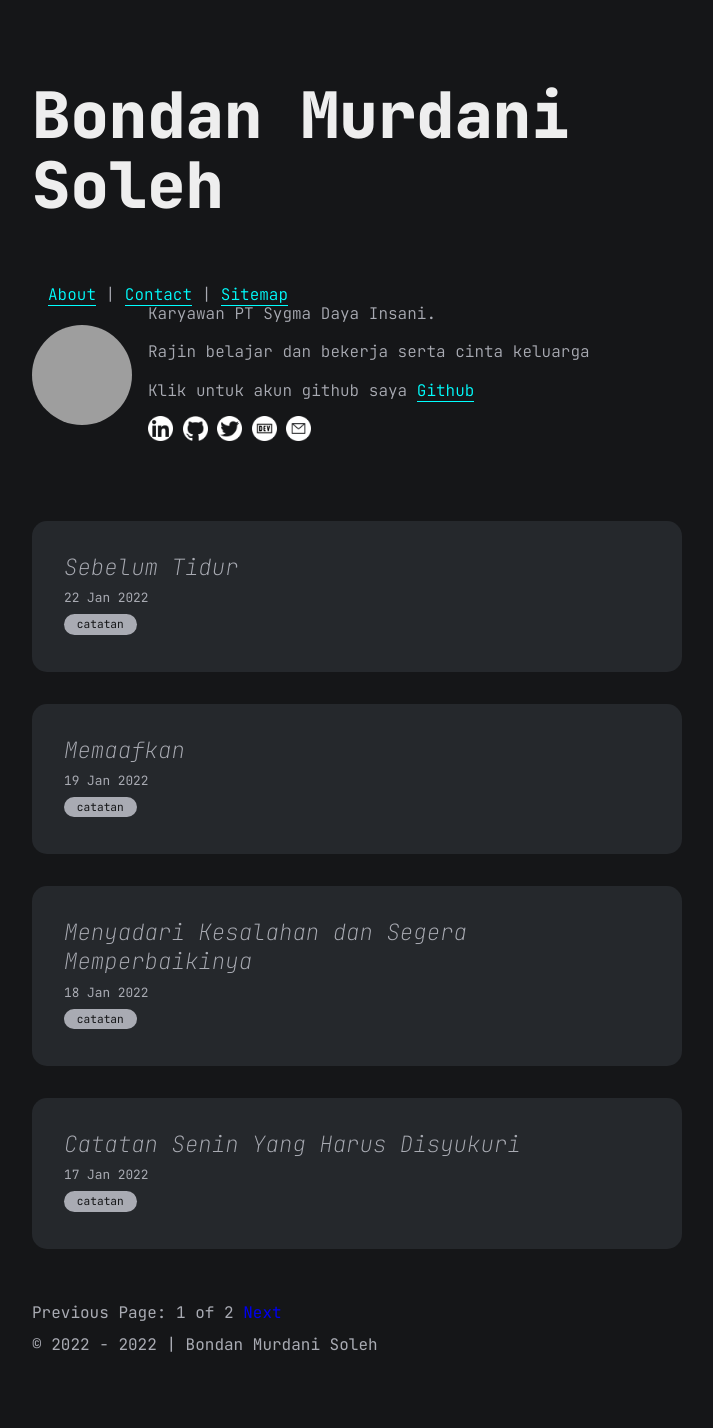
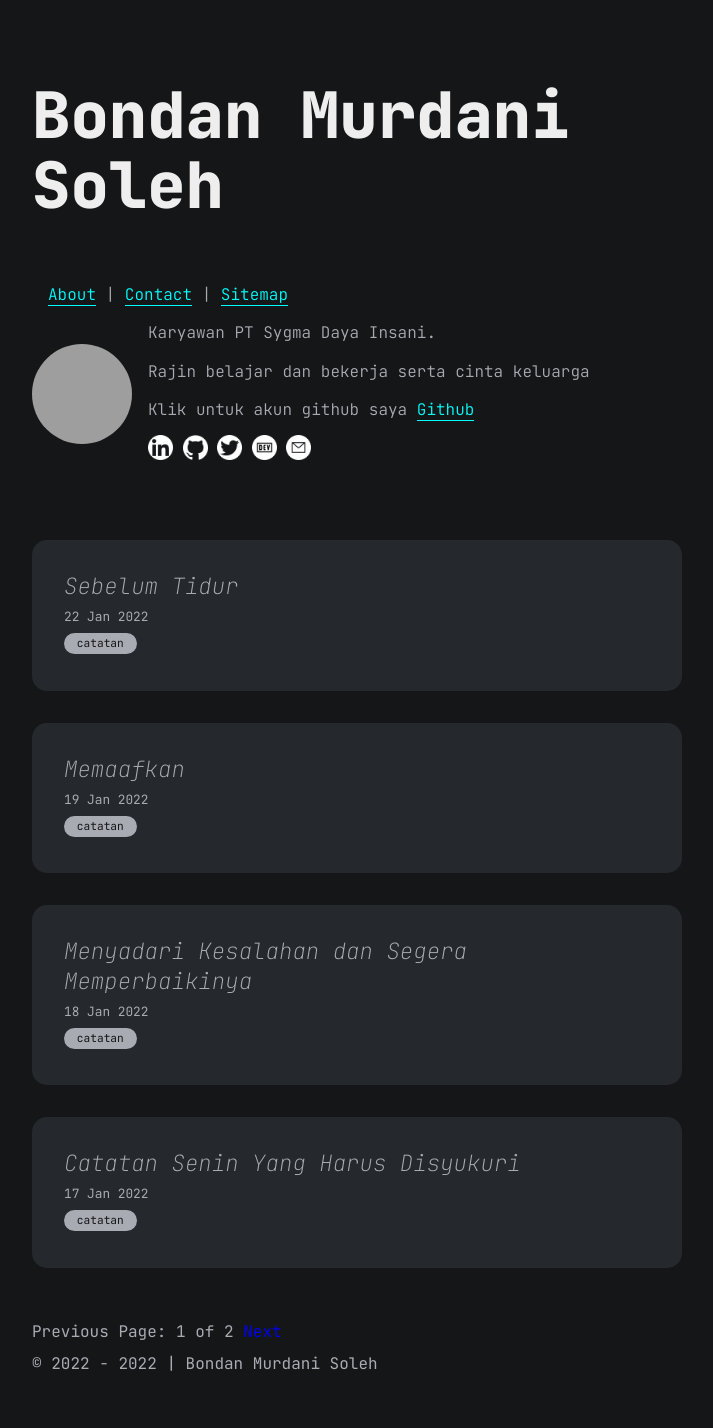
Before and after one commit to papabondan/papabondan.github.io, a Jekyll site: the page built from index.html, in a window 1280 px wide. Shown: the whole page, without its empty margins (283-996 px from the left). Built offline with Jekyll 4.4.1, drawn with Linux system fonts in a browser that asks for light colours; the list of posts is cut into pages by our own code; comment, search, counter and statistics services are not loaded; grey boxes are pictures that could not be loaded.

```diff
--- a/_data/author.yml
+++ b/_data/author.yml
@@ -4,7 +4,7 @@ navigasi: " <p>
   <a href='https://papabondan.github.io/about' target='_blank'>About</a> |
   <a href='https://papabondan.github.io/contact' target='_blank'>Contact</a> |
   <a href='https://papabondan.github.io/sitemaps' target='_blank'>Sitemap</a>
-  </p>"
+  </p> <br/>"
 description: "
   <p>
     Karyawan PT Sygma Daya Insani.
```
